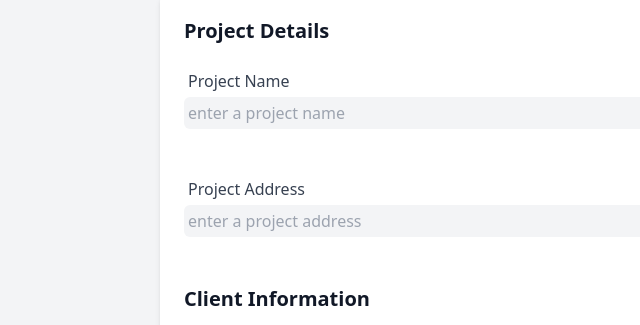
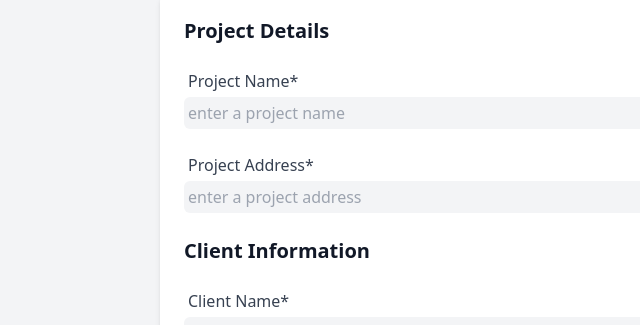
Before and after one commit to jtsang02/project-opener, a Next.js app: page / in a window 1280 px wide. Shown: the part 471-796 px from the top of the page, without its empty margins (0-640 px from the left). Built offline with nearby package versions, Linux system fonts and the light colour scheme.

Commit message:
modify require field

```diff
--- a/src/Components/InputField.tsx
+++ b/src/Components/InputField.tsx
@@ -13,14 +13,15 @@ export default function InputField ({ props }: {
 }) {
     return (
         <label className="block">
-            <span className="text-gray-700 font-medium px-1">{props.label}</span>
+            <span className="text-gray-700 font-medium px-1">{props.label}
+            {props.required? <span className="text-red-500">*</span> : null}
+            </span>
             <Input
                 className="mt-1 block w-full rounded-md p-1 bg-gray-100 border-transparent focus:border-gray-500 focus:bg-white focus:ring-0"
                 name={props.name}
                 id={props.id}
                 type={props.type}
                 placeholder={props.placeholder}
-                required={props.required}
                 onChange={props.onChange}
             />
         </label>
```
